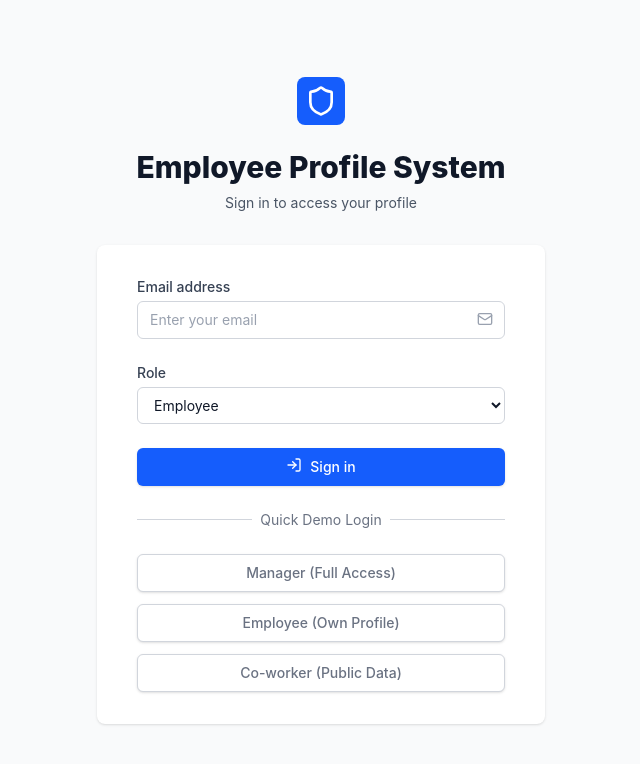
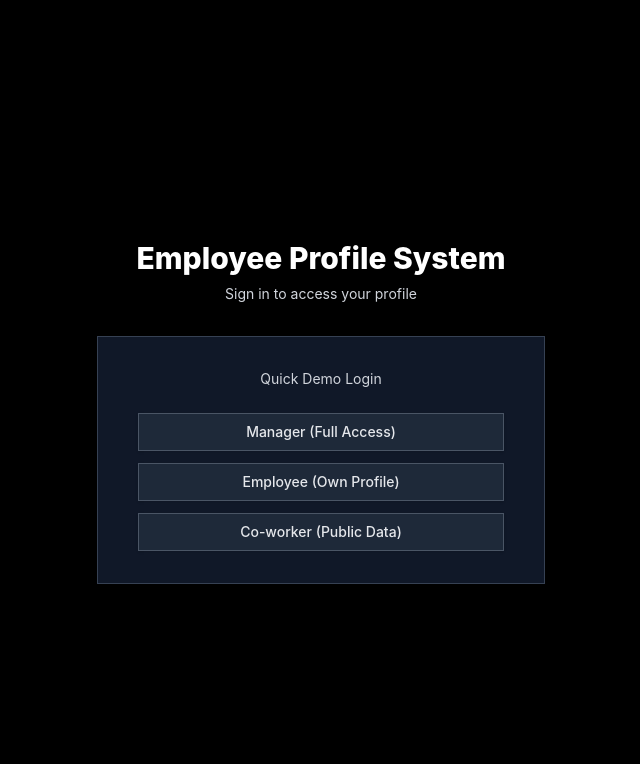
Before and after one commit to rihan-a/nwrk-profile-system, a React (Vite) app in the folder apps/frontend/: page /login in a window 1280 px wide. Shown: the top 764 px of the page, without its empty margins (319-959 px from the left). Built offline with nearby package versions, Linux system fonts and the light colour scheme.

Commit message:
update login page

```diff
--- a/apps/frontend/src/features/auth/LoginForm.tsx
+++ b/apps/frontend/src/features/auth/LoginForm.tsx
@@ -1,37 +1,11 @@
 import React, { useState } from 'react';
-import { useForm } from 'react-hook-form';
 import { UserRole } from '../../shared/types/index';
 import { useAuth } from './AuthContext';
-import { LogIn, Mail, Shield } from 'lucide-react';
 
-interface LoginFormData {
-  email: string;
-  role: UserRole;
-}
 
 export const LoginForm: React.FC = () => {
   const { login, isLoading } = useAuth();
   const [error, setError] = useState<string>('');
-
-  const {
-    register,
-    handleSubmit,
-    formState: { errors },
-  } = useForm<LoginFormData>({
-    defaultValues: {
-      email: '',
-      role: UserRole.EMPLOYEE,
-    },
-  });
-
-  const onSubmit = async (data: LoginFormData) => {
-    try {
-      setError('');
-      await login(data);
-    } catch (err) {
-      setError(err instanceof Error ? err.message : 'Login failed');
-    }
-  };
 
   const demoUsers = [
     { email: 'manager@newwork.com', role: UserRole.MANAGER, label: 'Manager (Full Access)' },
@@ -49,102 +23,30 @@ export const LoginForm: React.FC = () => {
   };
 
   return (
-    <div className="min-h-screen bg-gray-50 flex flex-col justify-center py-12 sm:px-6 lg:px-8">
+    <div className="min-h-screen bg-black flex flex-col justify-center py-12 sm:px-6 lg:px-8">
       <div className="sm:mx-auto sm:w-full sm:max-w-md">
-        <div className="flex justify-center">
-          <div className="w-12 h-12 bg-blue-600 rounded-lg flex items-center justify-center">
-            <Shield className="w-8 h-8 text-white" />
-          </div>
-        </div>
-        <h2 className="mt-6 text-center text-3xl font-extrabold text-gray-900">
+
+        <h2 className="mt-6 text-center text-3xl font-extrabold text-white">
           Employee Profile System
         </h2>
-        <p className="mt-2 text-center text-sm text-gray-600">
+        <p className="mt-2 text-center text-sm text-gray-300">
           Sign in to access your profile
         </p>
       </div>
 
       <div className="mt-8 sm:mx-auto sm:w-full sm:max-w-md">
-        <div className="bg-white py-8 px-4 shadow sm:rounded-lg sm:px-10">
-          <form className="space-y-6" onSubmit={handleSubmit(onSubmit)}>
-            <div>
-              <label htmlFor="email" className="block text-sm font-medium text-gray-700">
-                Email address
-              </label>
-              <div className="mt-1 relative">
-                <input
-                  {...register('email', {
-                    required: 'Email is required',
-                    pattern: {
-                      value: /^[A-Z0-9._%+-]+@[A-Z0-9.-]+\.[A-Z]{2,}$/i,
-                      message: 'Invalid email address'
-                    }
-                  })}
-                  type="email"
-                  name="email"
-                  id="email"
-                  className="appearance-none block w-full px-3 py-2 border border-gray-300 rounded-md placeholder-gray-400 focus:outline-none focus:ring-blue-500 focus:border-blue-500 sm:text-sm"
-                  placeholder="Enter your email"
-                />
-                <Mail className="absolute right-3 top-2.5 h-4 w-4 text-gray-400" />
-              </div>
-              {errors.email && (
-                <p className="mt-2 text-sm text-red-600">{errors.email.message}</p>
-              )}
+        <div className="bg-gray-900 py-8 px-4 shadow sm:px-10 border border-gray-700">
+          {error && (
+            <div className="mb-6 bg-red-900 p-4 border border-red-700">
+              <div className="text-sm text-red-200">{error}</div>
             </div>
+          )}
 
-            <div>
-              <label htmlFor="role" className="block text-sm font-medium text-gray-700">
-                Role
-              </label>
-              <div className="mt-1">
-                <select
-                  {...register('role', { required: 'Role is required' })}
-                  name="role"
-                  id="role"
-                  className="block w-full px-3 py-2 border border-gray-300 rounded-md focus:outline-none focus:ring-blue-500 focus:border-blue-500 sm:text-sm"
-                >
-                  <option value={UserRole.MANAGER}>Manager</option>
-                  <option value={UserRole.EMPLOYEE}>Employee</option>
-                  <option value={UserRole.COWORKER}>Co-worker</option>
-                </select>
-              </div>
-              {errors.role && (
-                <p className="mt-2 text-sm text-red-600">{errors.role.message}</p>
-              )}
-            </div>
+          <div>
+            <div className="relative">
 
-            {error && (
-              <div className="rounded-md bg-red-50 p-4">
-                <div className="text-sm text-red-700">{error}</div>
-              </div>
-            )}
-
-            <div>
-              <button
-                type="submit"
-                disabled={isLoading}
-                className="w-full flex justify-center py-2 px-4 border border-transparent rounded-md shadow-sm text-sm font-medium text-white bg-blue-600 hover:bg-blue-700 focus:outline-none focus:ring-2 focus:ring-offset-2 focus:ring-blue-500 disabled:opacity-50 disabled:cursor-not-allowed"
-              >
-                {isLoading ? (
-                  <div className="animate-spin rounded-full h-4 w-4 border-b-2 border-white"></div>
-                ) : (
-                  <>
-                    <LogIn className="w-4 h-4 mr-2" />
-                    Sign in
-                  </>
-                )}
-              </button>
-            </div>
-          </form>
-
-          <div className="mt-6">
-            <div className="relative">
-              <div className="absolute inset-0 flex items-center">
-                <div className="w-full border-t border-gray-300" />
-              </div>
               <div className="relative flex justify-center text-sm">
-                <span className="px-2 bg-white text-gray-500">Quick Demo Login</span>
+                <span className=" bg-gray-900 text-gray-300">Quick Demo Login</span>
               </div>
             </div>
 
@@ -153,9 +55,14 @@ export const LoginForm: React.FC = () => {
                 <button
                   key={demoUser.email}
                   onClick={() => quickLogin(demoUser.email, demoUser.role)}
-                  className="w-full inline-flex justify-center py-2 px-4 border border-gray-300 rounded-md shadow-sm bg-white text-sm font-medium text-gray-500 hover:bg-gray-50 focus:outline-none focus:ring-2 focus:ring-offset-2 focus:ring-blue-500"
+                  disabled={isLoading}
+                  className="w-full inline-flex justify-center py-2 px-4 border border-gray-600 shadow-sm bg-gray-800 text-sm font-medium text-gray-200 hover:bg-gray-700 focus:outline-none focus:ring-2 focus:ring-offset-2 focus:ring-blue-500 disabled:opacity-50 disabled:cursor-not-allowed"
                 >
-                  {demoUser.label}
+                  {isLoading ? (
+                    <div className="animate-spin h-4 w-4 border-b-2 border-gray-300"></div>
+                  ) : (
+                    demoUser.label
+                  )}
                 </button>
               ))}
             </div>
```
